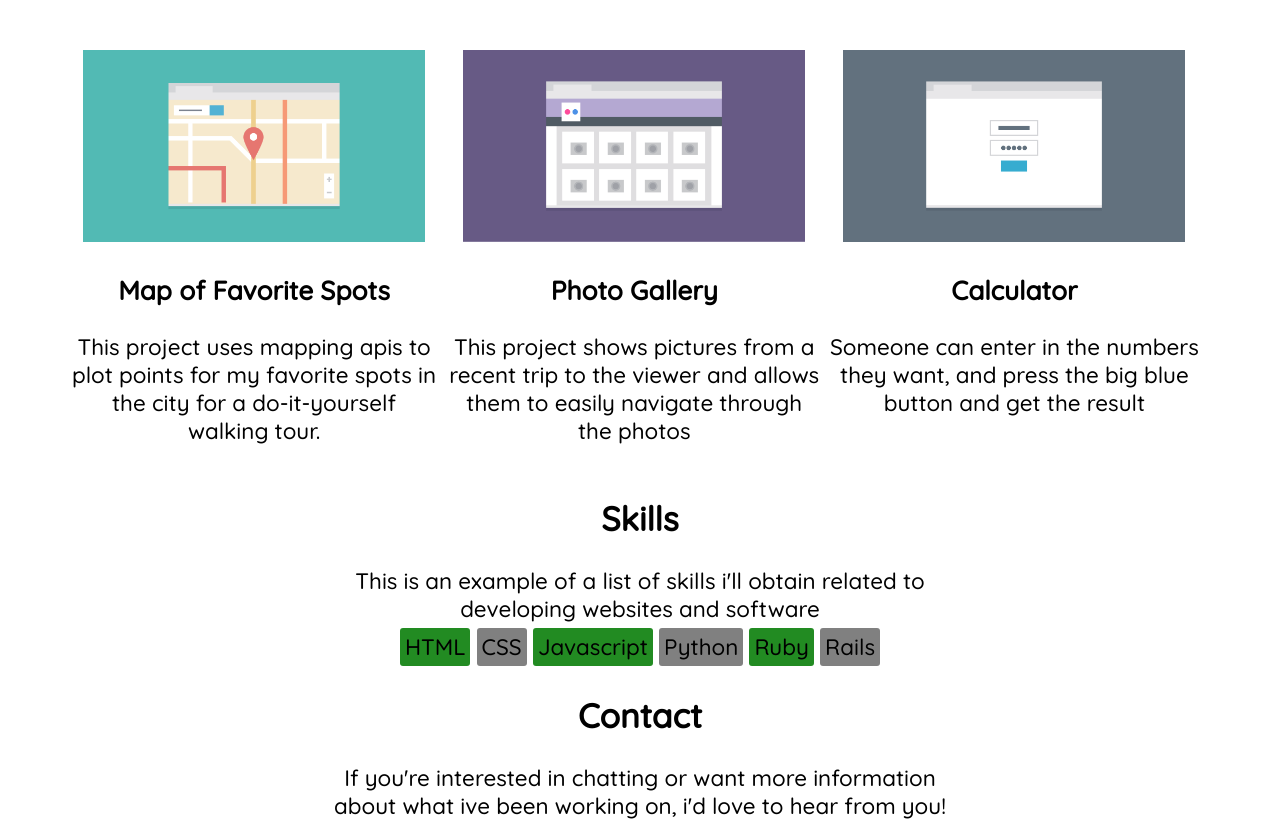
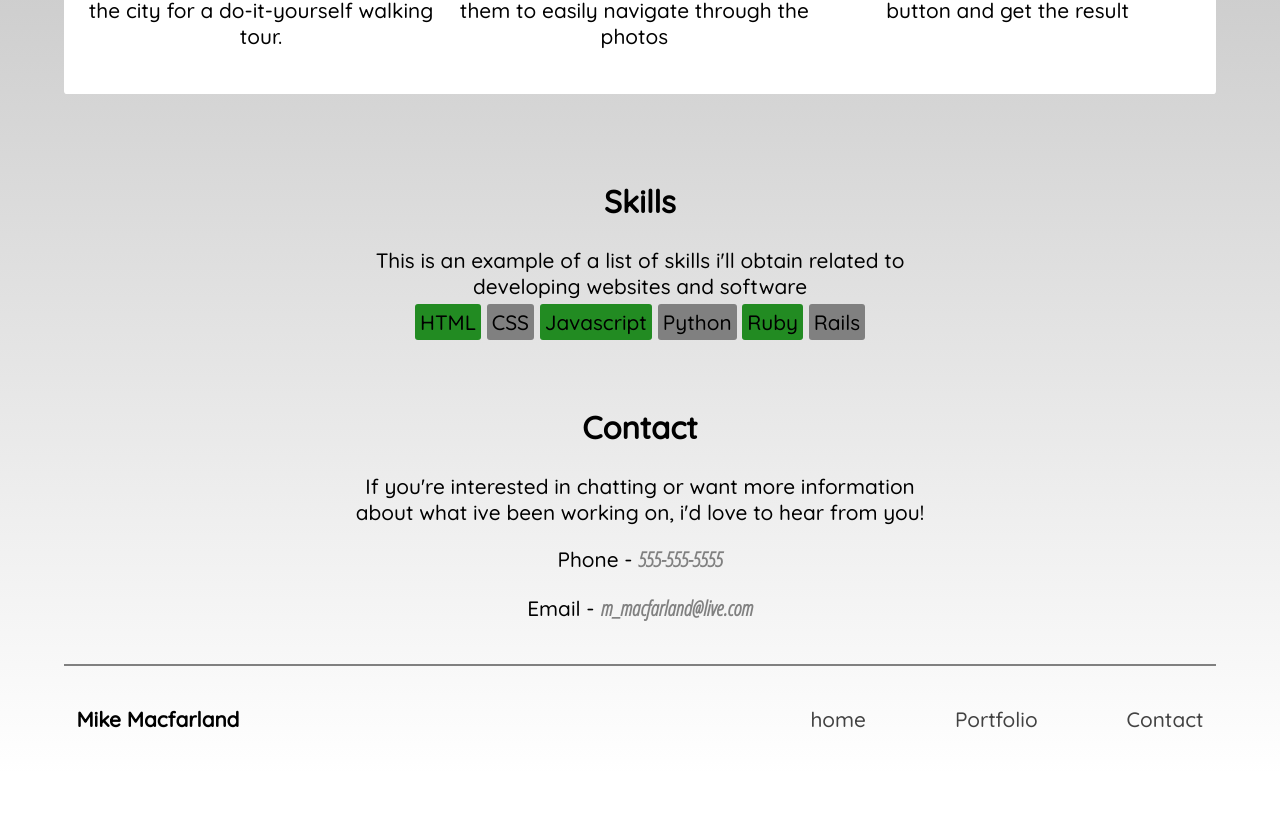
Before and after one commit to mikemacfarland/Techdegree-project-2, a plain HTML site: page index.html in a window 1280 px wide. Shown: the part 1268-2089 px from the top of the page. After the commit the page ends 2044 px from the top, so only its background shows below. Drawn offline with Linux system fonts and the light colour scheme.

Commit message:
12/10/20 Update
Changed elements as per suggestion from peer review,

Floated navs for larger screens, hid elements in bottom nav for small screens, changed background color, added some border radiuses on elements, fixed issues with divs going out of line while resizing screen.

```diff
--- a/css/styles.css
+++ b/css/styles.css
@@ -7,11 +7,11 @@
 /* TYPE SELECTORS */
 
 body{
+    background: linear-gradient( to top, transparent, grey 99%);
     font-family: 'Quicksand', sans-serif;
 }
 
 header{
-    background: linear-gradient( to top, transparent, grey 90%);
     padding-top: 1.1em;
     text-align: center;
     padding-bottom: 1em;
@@ -23,8 +23,37 @@ h1{
 
 a {
     text-decoration: none;
-    color: #234b09;
+    color: #424242;
 }
+
+footer {
+    border-top: solid 2px grey;
+    margin-top: 1em;
+    margin-bottom: .5em;
+    padding: .6em;
+}
+
+footer nav {
+    float: right;
+}
+
+footer h4{
+    margin-bottom: 1em;
+    float:left;
+}
+
+footer h4,
+footer ul{
+display: inline-block;
+}
+
+footer li{
+    padding: 1.33em 0 0 0;
+    margin-left: 4em;
+    display: inline-block;
+}
+
+/* PSUEDO TYPE SELECTORS */
 
 a:hover{
     color: coral;
@@ -34,19 +63,6 @@ a:hover{
 a:active{
     color:rgb(90, 92, 247);
     transition: 0s;
-}
-
-footer{
-    margin-bottom: 2em;
-    border-top: solid 2px grey;
-}
-
-footer li{
-    padding: .6em;
-}
-
-footer h4{
-    margin-bottom: 1em;
 }
 
 /* CLASS SELECTORS */
@@ -71,15 +87,13 @@ footer h4{
 
 .profile-pic{
     width: 100%;
+    border-radius:.2em;
 }
 
 .content-image{
     width: 90%;
     margin-top: 3em;
-}
-
-.contact{
-    margin: 4em 0;
+    border-radius: .3em;
 }
 
 .contact a{
@@ -93,8 +107,11 @@ footer h4{
     margin-top: 1em;
 }
 
-.skills {
-    margin: 4em 0;
+.skills,
+.contact,
+#portfolio{
+    margin: 2em 0;
+    padding: 1em .5em;
 }
 
 .skills li {
@@ -105,7 +122,26 @@ footer h4{
     border-radius: 3px;
 }
 
+.hidden{
+    display: none;
+}
+
+/* CLASS PSEUDO SELECTORS */
+
+.group:after {
+    content: "";
+    display: table;
+    clear: both;
+}
+
 .skills li:nth-child(odd) { background:forestgreen}
+
+/* ID SELECTORS */
+
+#portfolio{
+    background-color: white;
+    border-radius: .15em;
+}
 
 /* @media styles */
 
@@ -115,6 +151,21 @@ footer h4{
         font-size: 1.08em;
     }
 
+    header{
+        font-size: .9em;
+        width: 90%;
+        text-align: center;
+        margin-right: auto;
+        margin-left: auto;
+    }
+
+    header h1{
+        float: left;
+    }
+    header li{
+        display: inline-block;
+        float: right;
+    }
     .container-1,
     .intro{
         float:right;
@@ -136,6 +187,7 @@ footer h4{
     }
 
     .container-2{
+        max-height: 380px;
         float:right;
         width: 50%;
         padding-bottom: 1.06em;
@@ -143,6 +195,10 @@ footer h4{
 
     .container-2 p{
         padding: 0 5px;
+    }
+
+    #portfolio{
+        padding-bottom: 3em;
     }
 
     .group:after {
@@ -157,26 +213,7 @@ footer h4{
         width:80%;
     }
 
-    footer {
-        margin-top: 3em;
-    }
-
-    footer h4,
-    footer ul{
-    display: inline-block;
-    }
-
-    footer h4{
-        float:left;
-    }
-
-    footer nav {
-        float: right;
-    }
-
-    footer li{
-        padding: 1.33em 0 0 0;
-        margin-left: 4em;
+    .hidden{
         display: inline-block;
     }
 }
@@ -197,12 +234,8 @@ footer h4{
         margin:auto;
         width: 55%;
     }
+
+    #portfolio{
+        padding-bottom: 5em;
+    }
 }
-
-@media screen and (min-width: 1024px) {
-
-    body{
-        font-size: 1.4em;
-    }
-
-}
--- a/index.html
+++ b/index.html
@@ -14,7 +14,7 @@
     </head>
 
     <body id="top">
-        <header class="main-header">
+        <header class="main-header group">
             <h1 class="name">Mike Macfarland</h1>
 
             <nav class="main-nav">
@@ -117,8 +117,8 @@
                         <nav>
                             <ul>
                                 <li><a href="#top">home</a></li>
-                                <li><a href="#portfolio">Portfolio</a></li>
-                                <li><a href="#contact">Contact</a></li>
+                                <li class="hidden"><a href="#portfolio">Portfolio</a></li>
+                                <li class="hidden"><a href="#contact">Contact</a></li>
                             </ul>
                         </nav>
                     </footer>
```
